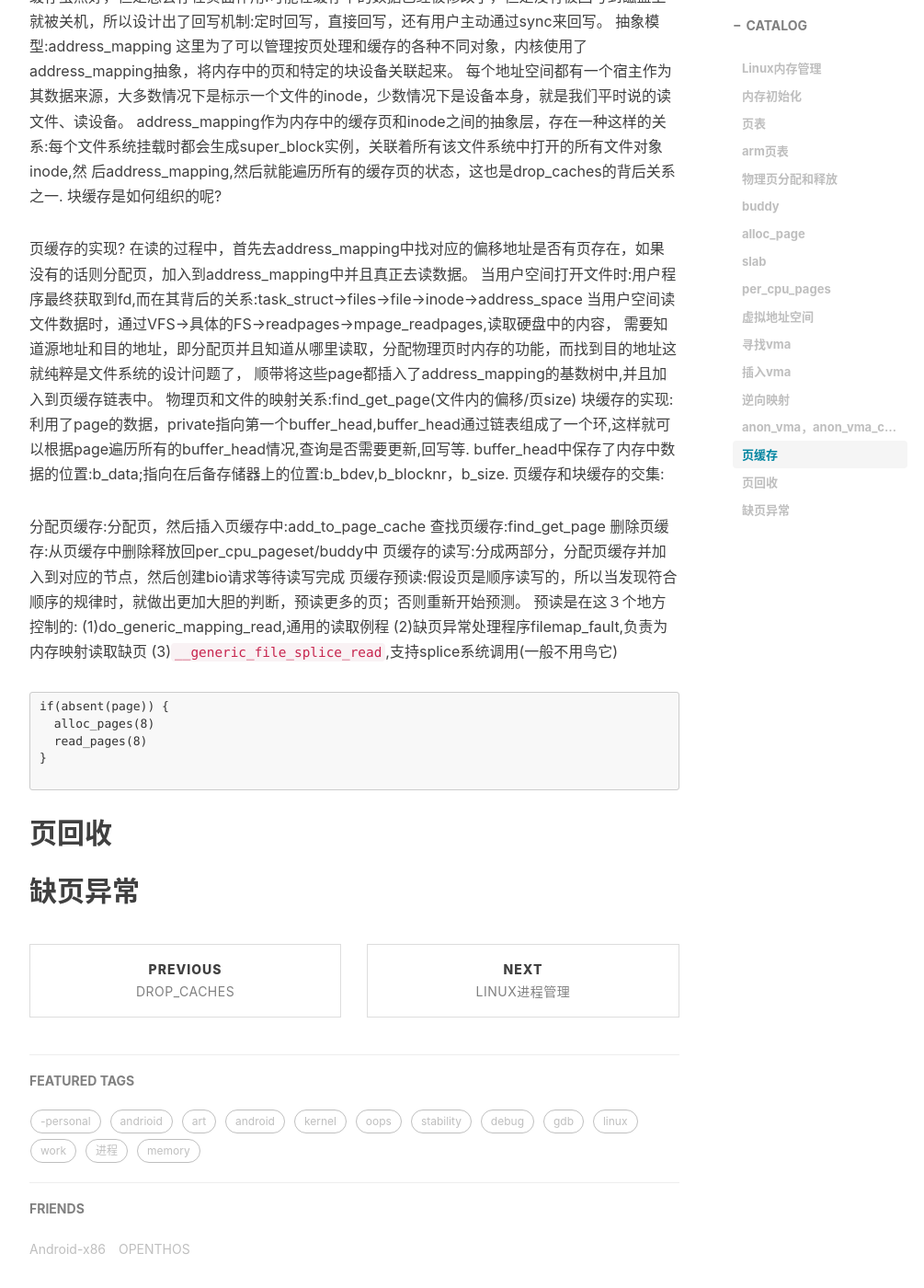
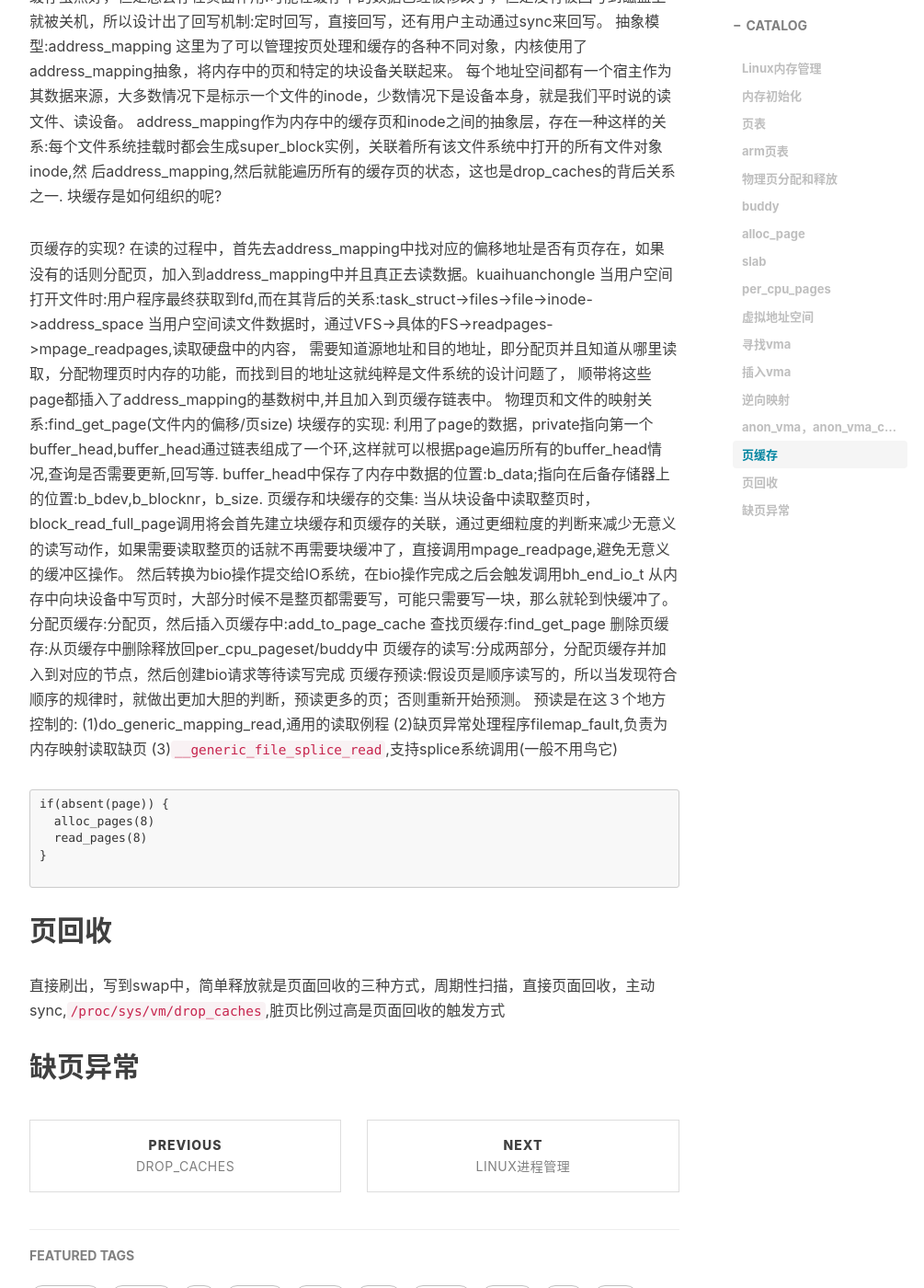
Before and after one commit to faxiang1230/faxiang1230.github.io, a Jekyll site: the page built from _posts/2017-12-27-memory-management.md, in a window 1280 px wide and 1400 px high, scrolled down 5218 px. Shown: the whole window at 92% size, without its empty margins (233-1238 px from the left). Built offline with Jekyll 4.4.1, drawn with Linux system fonts in a browser that asks for light colours; nearby versions of some CDN libraries; comment, search, counter and statistics services are not loaded.

Commit message:
page update

````diff
--- a/_posts/2017-12-27-memory-management.md
+++ b/_posts/2017-12-27-memory-management.md
@@ -149,7 +149,7 @@ address_mapping作为内存中的缓存页和inode之间的抽象层，存在一
 块缓存是如何组织的呢?
 
 页缓存的实现?
-在读的过程中，首先去address_mapping中找对应的偏移地址是否有页存在，如果没有的话则分配页，加入到address_mapping中并且真正去读数据。
+在读的过程中，首先去address_mapping中找对应的偏移地址是否有页存在，如果没有的话则分配页，加入到address_mapping中并且真正去读数据。kuaihuanchongle
 当用户空间打开文件时:用户程序最终获取到fd,而在其背后的关系:task_struct->files->file->inode->address_space
 当用户空间读文件数据时，通过VFS->具体的FS->readpages->mpage_readpages,读取硬盘中的内容，
 需要知道源地址和目的地址，即分配页并且知道从哪里读取，分配物理页时内存的功能，而找到目的地址这就纯粹是文件系统的设计问题了，
@@ -159,7 +159,9 @@ address_mapping作为内存中的缓存页和inode之间的抽象层，存在一
 利用了page的数据，private指向第一个buffer_head,buffer_head通过链表组成了一个环,这样就可以根据page遍历所有的buffer_head情况,查询是否需要更新,回写等.
 buffer_head中保存了内存中数据的位置:b_data;指向在后备存储器上的位置:b_bdev,b_blocknr，b_size.
 页缓存和块缓存的交集:
-
+当从块设备中读取整页时，block_read_full_page调用将会首先建立块缓存和页缓存的关联，通过更细粒度的判断来减少无意义的读写动作，如果需要读取整页的话就不再需要块缓冲了，直接调用mpage_readpage,避免无意义的缓冲区操作。
+然后转换为bio操作提交给IO系统，在bio操作完成之后会触发调用bh_end_io_t
+从内存中向块设备中写页时，大部分时候不是整页都需要写，可能只需要写一块，那么就轮到快缓冲了。
 分配页缓存:分配页，然后插入页缓存中:add_to_page_cache
 查找页缓存:find_get_page
 删除页缓存:从页缓存中删除释放回per_cpu_pageset/buddy中
@@ -177,4 +179,5 @@ if(absent(page)) {
 
 ```
 ## 页回收
+直接刷出，写到swap中，简单释放就是页面回收的三种方式，周期性扫描，直接页面回收，主动sync,`/proc/sys/vm/drop_caches`,脏页比例过高是页面回收的触发方式
 ## 缺页异常
````
